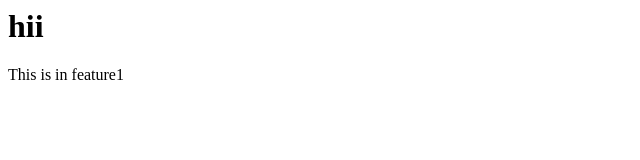
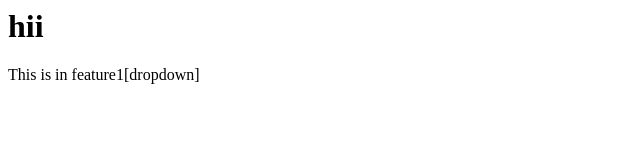
Before and after one commit to shubham-3575/LocalRepo, a plain HTML site: page index.html in a window 1280 px wide. Shown: the full height of the page, 0-640 px from the left. Drawn offline with Linux system fonts and the light colour scheme.

Commit message:
add dropdown

```diff
--- a/index.html
+++ b/index.html
@@ -1,2 +1,2 @@
 <h1>hii</h1>
-<p>This is in feature1</p>
+<p>This is in feature1[dropdown]</p>
```
